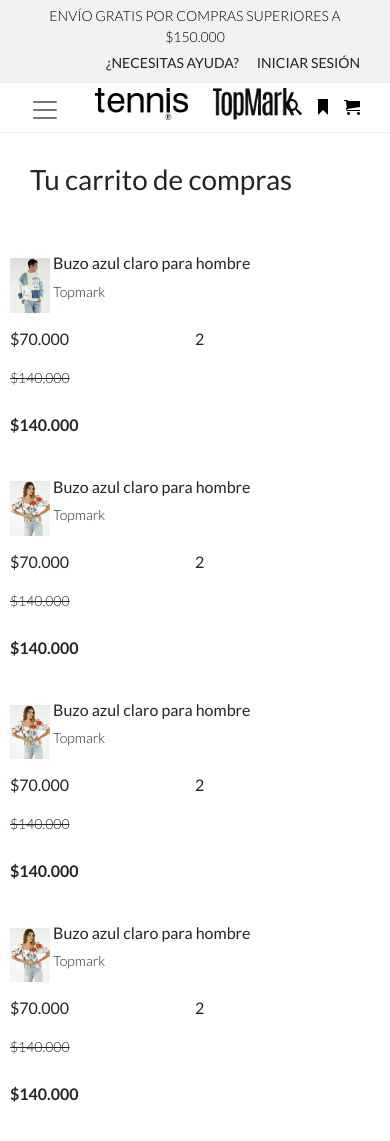
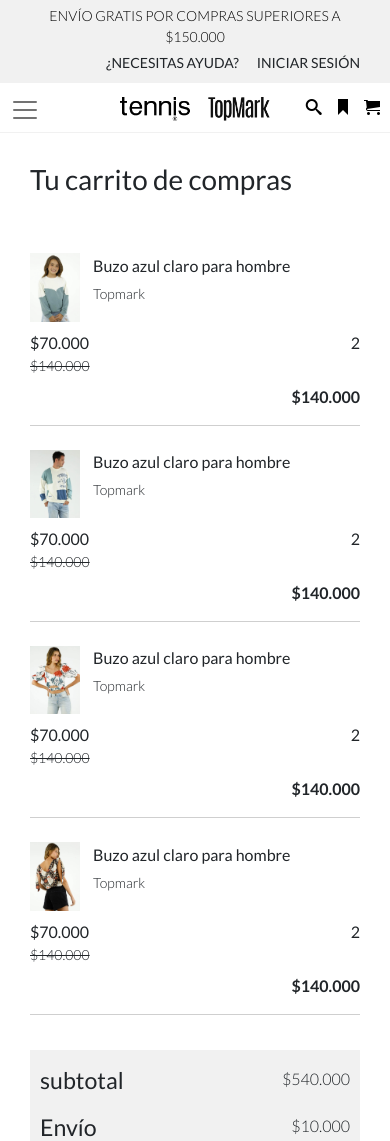
Before and after one commit to camilo-mm/coder-project, a website: page pages/cart.html in a window 390 px wide. Shown: the top 1141 px of the page. Drawn offline with nearby package versions, Linux system fonts and the light colour scheme; files whose address does not match are found by name.

Commit message:
entrega final

```diff
--- a/pages/cart.html
+++ b/pages/cart.html
@@ -67,6 +67,25 @@
             <div class="prodcutos-agregados">
                 <div class="product-cart">
                     <div class="col-1-img-name">
+                        <img src="../img/produto-home-01.jpg" alt="Buzo azul claro para hombre">
+                        <div class="name-brand">
+                            <h3>Buzo azul claro para hombre</h3>
+                            <p class="brand">Topmark</p>
+                        </div>
+                    </div>
+                    <div class="col-2-price">
+                        <p class="new-price">$70.000</p>
+                        <p class="old-price">$140.000</p>
+                    </div>
+                    <div class="col-3-cantidad">
+                        <p>2</p>
+                    </div>
+                    <div class="col-4-total">
+                        <p><strong>$140.000</strong></p>
+                    </div>
+                </div>
+                <div class="product-cart">
+                    <div class="col-1-img-name">
                         <img src="../img/produto-home-02.jpg" alt="Buzo azul claro para hombre">
                         <div class="name-brand">
                             <h3>Buzo azul claro para hombre</h3>
@@ -105,26 +124,7 @@
                 </div>
                 <div class="product-cart">
                     <div class="col-1-img-name">
-                        <img src="../img/produto-home-03.jpg" alt="Buzo azul claro para hombre">
-                        <div class="name-brand">
-                            <h3>Buzo azul claro para hombre</h3>
-                            <p class="brand">Topmark</p>
-                        </div>
-                    </div>
-                    <div class="col-2-price">
-                        <p class="new-price">$70.000</p>
-                        <p class="old-price">$140.000</p>
-                    </div>
-                    <div class="col-3-cantidad">
-                        <p>2</p>
-                    </div>
-                    <div class="col-4-total">
-                        <p><strong>$140.000</strong></p>
-                    </div>
-                </div>
-                <div class="product-cart">
-                    <div class="col-1-img-name">
-                        <img src="../img/produto-home-03.jpg" alt="Buzo azul claro para hombre">
+                        <img src="../img/produto-home-04.jpg" alt="Buzo azul claro para hombre">
                         <div class="name-brand">
                             <h3>Buzo azul claro para hombre</h3>
                             <p class="brand">Topmark</p>
@@ -147,7 +147,7 @@
         <section class="resumen-carrito-amount">
             <div class="item-price">
                 <h3>subtotal</h3>
-                <p>$70.000</p>
+                <p>$540.000</p>
             </div>
             <div class="item-price">
                 <h3>Envío</h3>
@@ -159,7 +159,7 @@
             </div>
             <div class="item-price">
                 <h3>Total</h3>
-                <p><strong>$40.000</strong></p>
+                <p><strong>$575.000</strong></p>
             </div>
 
             <a class="btn-primary-fill" href="#">Comprar ahora</a>
--- a/scss/_cart.scss
+++ b/scss/_cart.scss
@@ -1,14 +1,14 @@
 /* Carrito */
 
 .resumen-carrito-products {
-    margin: 0 0 0 20px;
+    margin: 0 0 0 30px;
 }
 
 .resumen-carrito-amount {
     background-color: $colorGreyF1;
     height: 200px;
     padding: 10px;
-    margin: 0 20px 0 0;
+    margin: 0 30px 0 0;
     .item-price {
         display: flex;
         justify-content: space-between;
@@ -34,8 +34,9 @@
         .col-1-img-name {
             width: 40%;
             img {
-                width: 40px;
+                width: 50px;
                 vertical-align: middle;
+                margin: 0 10px 0 0;
             }
             .name-brand {
                 display: inline-block;
@@ -50,6 +51,9 @@
         }
         .col-2-price {
             width: 18%;
+            .new-price {
+                margin-bottom: 8px;
+            }
             .old-price {
                 @extend .texto-cart;
                 text-decoration: line-through;
@@ -68,11 +72,11 @@
         grid-template-areas: "header header" "nav nav" "tituloPagina tituloPagina" "resumenCarrito resumenCarrito" "carritoAmount carritoAmount" "footer footer"
     }
     .resumen-carrito-amount {
-        margin: 10px;
+        margin: 10px 30px;
         margin-bottom: 100px;
     }
     .resumen-carrito-products {
-        margin: 10px;
+        margin: 10px 30px;
     }
 }
 
@@ -83,6 +87,13 @@
     }
     .prodcutos-agregados {
         .product-cart {
+            border-bottom: 1px solid #cfcfcf;
+            .col-2-price {
+                .new-price,
+                .old-price {
+                    margin: 0;
+                }
+            }
             .col-2-price,
             .col-3-cantidad {
                 width: 50%;
@@ -97,6 +108,10 @@
             .col-4-total {
                 margin: 9px 0 0 0;
             }
+            .col-3-cantidad,
+            .col-4-total {
+                text-align: right;
+            }
         }
     }
 }
--- a/scss/_contact.scss
+++ b/scss/_contact.scss
@@ -19,7 +19,7 @@
         }
     }
     p {
-        font-weight: 300;
+        font-weight: 400;
         margin-bottom: 20px;
     }
 }
@@ -32,6 +32,7 @@
         border-radius: 50px;
         height: 25px;
         width: 100%;
+        padding: 15px 10px;
     }
 }
 
@@ -40,6 +41,10 @@
     margin-bottom: 10px;
     p {
         margin-bottom: 10px !important;
+    }
+    #message {
+        height: 120px;
+        border-radius: 15px;
     }
 }
 
--- a/scss/_header.scss
+++ b/scss/_header.scss
@@ -165,17 +165,21 @@
 
 @media (max-width: 600px) {
     /* HEADER */
-    .logo-tns-tm {
-        top: 5px;
-    }
-    .logo-tns-tm {
-        a {
-            img {
-                width: 150px;
+    nav {
+        align-items: flex-end;
+        .logo-tns-tm {
+            top: 12px;
+            a {
+                img {
+                    width: 150px;
+                }
             }
         }
-    }
-    nav {
-        align-items: flex-end;
+        .top-access {
+            padding-right: 10px;
+        }
+        .navbar-toggler {
+            padding-left: 10px;
+        }
     }
 }
```
Also changed, not shown: index.html (+2 -2 lines), pages/contact.html (+3 -3 lines), css/estilos.css.
